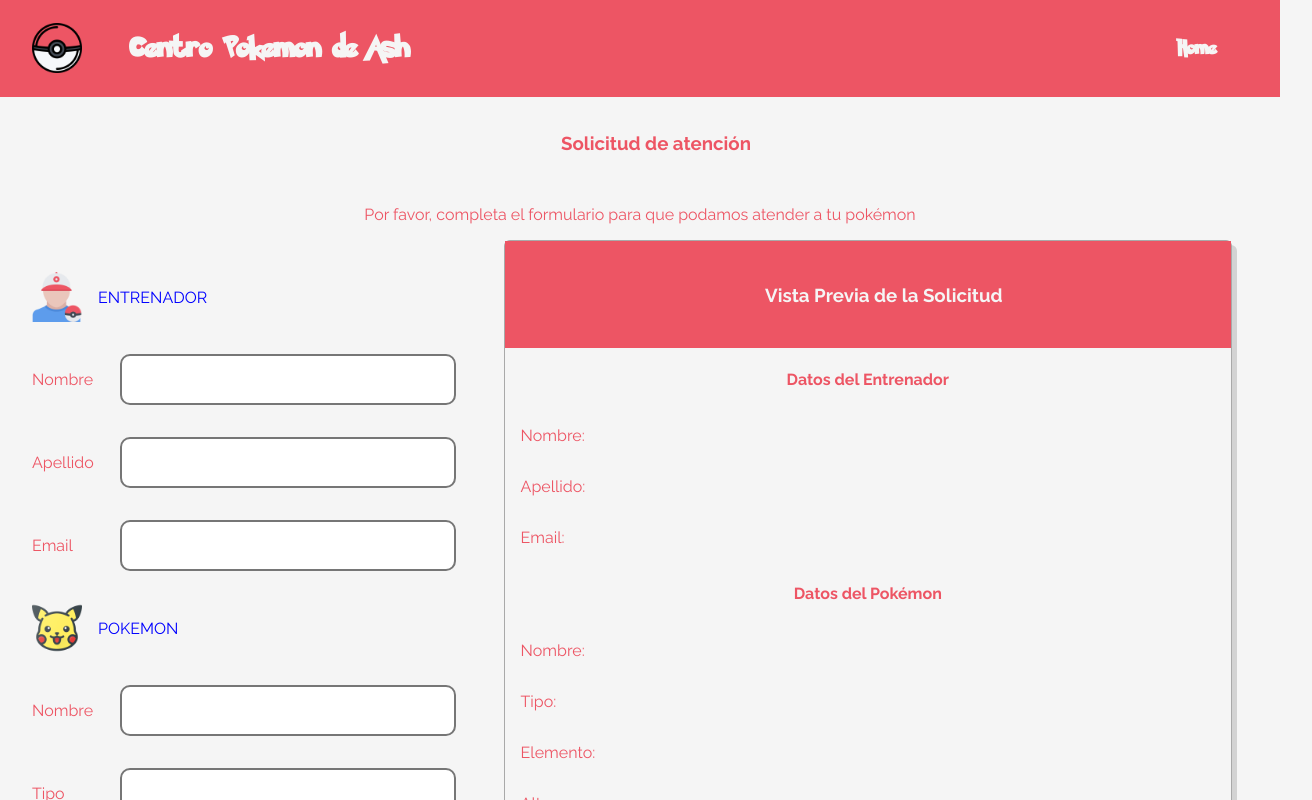
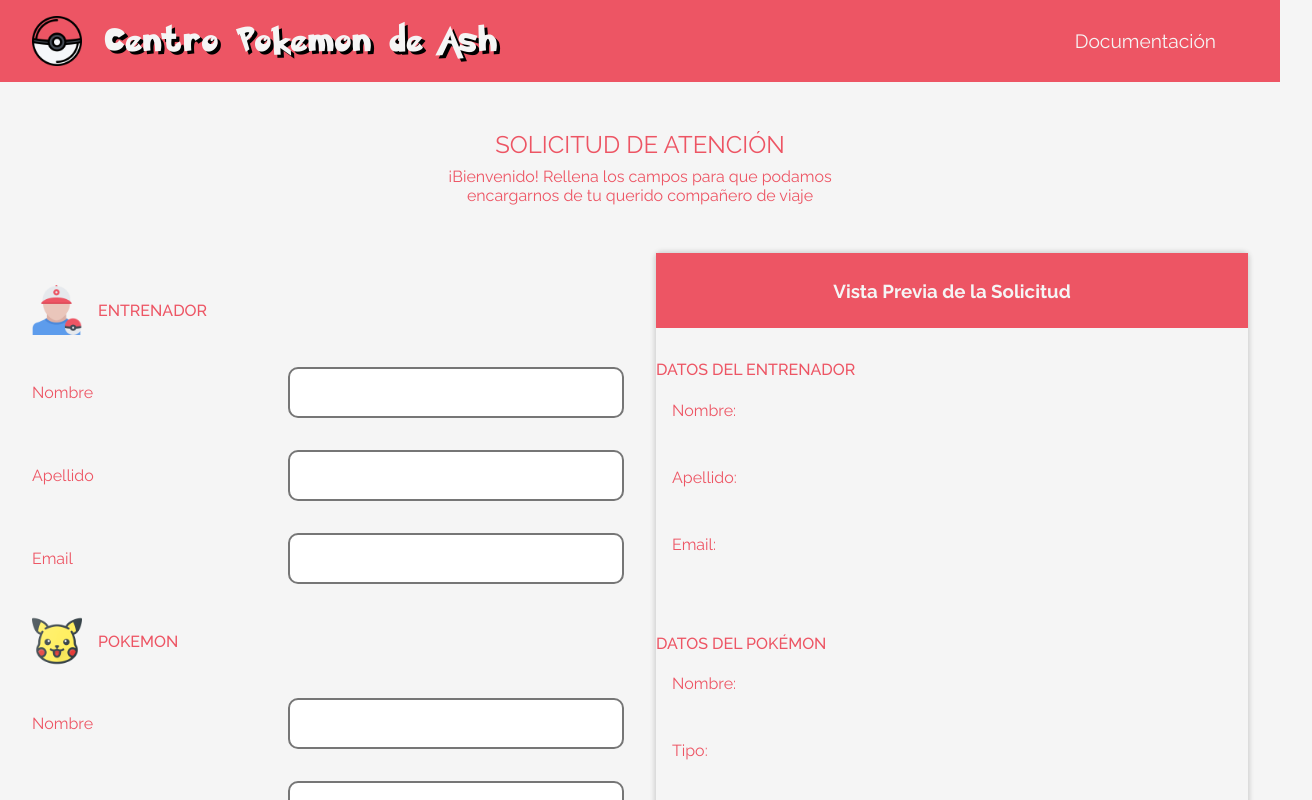
Before and after one commit to melognator/project-ash, a React app: page /formularioIngreso in a window 1280 px wide. Shown: the top 800 px of the page, 1312 px wide, since content can reach past the window. Built offline with nearby package versions, Linux system fonts and the light colour scheme; the HTML template or start-up script is replaced by a standard one.

Commit message:
Cambios a estilos

```diff
--- a/src/App.css
+++ b/src/App.css
@@ -7,20 +7,9 @@
   font-style: normal;
 }
 
-
-body {
-  background-color: whitesmoke;
-  font-family: "Raleway", sans-serif;
-  display: flex;
-  flex-direction: column;
-  justify-content: center;
-  align-items: center;
-  overflow-x: hidden;
-}
-
 .App {
   text-align: center;
-  height: 100vh;
+  /* height: 100vh; */
 }
 
 a {
@@ -76,8 +65,8 @@
     font-family: 'Pokemon', sans-serif;
     font-size: 3rem;
     color: whitesmoke;
-    text-shadow: 5px 5px black;
-    letter-spacing: 4px;
+    text-shadow: 0.25rem 0.25rem black;
+    letter-spacing: 0.25rem;
     font-weight: 400;
 }
 
@@ -143,17 +132,6 @@
     }
 }
 
-
-.formulario-ingreso {
-  color: #ed5564;
-  display: flex;
-  flex-direction: column;
-  justify-content: center;
-  height: 100%;
-  padding-bottom: 3rem;
-  margin-top: 2rem;
-}
-
 .input-contenedor {
     display: flex;
     align-items: center;
@@ -168,50 +146,6 @@
     border-radius: 10px;
     border-style: solid;
     margin-left: 1rem;
-}
-
-.formulario-ingreso .cuerpo-formulario {
-  display: flex;
-  flex-direction: row;
-  height: 90%;
-}
-
-.formulario-ingreso h3 {
-  width: 100%;
-  padding: 1rem;
-}
-
-.detalle-formulario {
-  width: 70%;
-  border: 1px solid darkgray;
-  margin: 0 3rem;
-  border-radius: 6px;
-  box-shadow: 5px 5px lightgray;
-}
-
-.detalle-formulario .encabezado {
-  max-width: 100%;
-  padding: 0.5rem;
-  background-color: #ed5564;
-  color: whitesmoke;
-}
-
-.cuerpo-formulario .inputs {
-  width: 40%;
-  margin-left: 2rem;
-}
-
-.nombre-seccion {
-  text-align: left;
-  margin-top: 2rem;
-  color: blue;
-  display: flex;
-  align-items: center;
-}
-
-.nombre-seccion img {
-  width: 50px;
-  margin-right: 1rem;
 }
 
 .datos-cliente .fila {
@@ -243,28 +177,6 @@
   cursor: pointer;
 }
 
-.form-header {
-  display: flex;
-  justify-content: space-between;
-  align-items: center;
-  padding: 0.5rem 2rem;
-  padding-right: 4rem;
-  background-color: #ed5564;
-  color: whitesmoke;
-  font-weight: bold;
-  font-family: "Pokemon", sans-serif;
-}
-
-.form-header div {
-  display: flex;
-  align-items: center;
-}
-
-.form-header img {
-  width: 50px;
-  margin-right: 3rem;
-}
-
 .volver {
   justify-self: end;
 }
--- a/src/components/Formulario/Detalle.jsx
+++ b/src/components/Formulario/Detalle.jsx
@@ -10,13 +10,14 @@
 
 import React, { useContext } from "react";
 import { FormContext } from "../../context/ContextoFormulario";
+import styles from "./Detalle.module.css"
 
 const Detalle = () => {
     const { state } = useContext(FormContext)
 
     return (
-        <div className="detalle-formulario">
-            <div className="encabezado">
+        <div className={styles.formdetails}>
+            <div className={styles.header}>
                 <h3>Vista Previa de la Solicitud</h3>
             </div>
             <section className="datos-cliente">
--- /dev/null
+++ b/src/components/Formulario/Detalle.module.css
@@ -0,0 +1,14 @@
+.formdetails {
+    width: 100%;
+    /* border: 1px solid darkgray; */
+    border-radius: 6px;
+    box-shadow: 0px 0px 4px 2px lightgray;
+    margin-right: 2rem;
+}
+
+.header {
+    max-width: 100%;
+    padding: 0.5rem;
+    background-color: #ed5564;
+    color: whitesmoke;
+}
--- a/src/components/Formulario/Formulario.jsx
+++ b/src/components/Formulario/Formulario.jsx
@@ -8,6 +8,7 @@
  * <Formulario />
  */
 
+import styles from "./Formulario.module.css"
 import React from "react";
 import { Link } from "react-router-dom";
 import pokebola from "../../assets/pokebola.png";
@@ -15,41 +16,44 @@
 import pikachu from "../../assets/pikachu.png";
 import Input from "../Input/Input";
 import Detalle from "./Detalle";
+import { docsURL } from "../../urls";
 
 const Formulario = () => {
   return (
     <>
-      <header className="form-header">
-        <div>
+      <header className={styles.header}>
+        <Link to="/" className={styles.brand}>
           <img src={pokebola} alt="pokebola" />
-          <h2>Centro Pokemon de Ash</h2>
-        </div>
-        <Link className="volver" to="/">
+          <h1>Centro Pokemon de Ash</h1>
+        </Link>
+        {/* <Link className="volver" to="/">
           Home
+        </Link> */}
+        <Link target="_blank" className={styles.link} to={docsURL}>
+            Documentación
         </Link>
       </header>
-      <div className="formulario-ingreso">
-        <h3>Solicitud de atención</h3>
+      <section className={styles.formcontainer}>
+        <h2>Solicitud de atención</h2>
         <p>
-          Por favor, completa el formulario para que podamos atender a tu
-          pokémon
+          ¡Bienvenido! Rellena los campos para que podamos <br />encargarnos de tu querido compañero de viaje
         </p>
-        <div className="cuerpo-formulario">
-          <div className="inputs">
+        <div className={styles.formbody}>
+          <div className={styles.inputs}>
             <div>
-              <p className="nombre-seccion">
+              <h4>
                 <img src={entrenador} alt="entrenador" />
-                <span>ENTRENADOR</span>
-              </p>
+                <span>Entrenador</span>
+              </h4>
               <Input name="nombre" label="Nombre" />
               <Input name="apellido" label="Apellido" />
               <Input name="email" label="Email" type="email" />
             </div>
             <div>
-              <p className="nombre-seccion">
+              <h4>
                 <img src={pikachu} alt="pikachu" />
-                <span>POKEMON</span>
-              </p>
+                <span>Pokemon</span>
+              </h4>
               <Input name="nombrePokemon" label="Nombre" />
               <Input name="tipoPokemon" label="Tipo" />
               <Input name="elementoPokemon" label="Elemento" />
@@ -59,7 +63,7 @@
           </div>
           <Detalle />
         </div>
-      </div>
+      </section>
     </>
   );
 };
--- /dev/null
+++ b/src/components/Formulario/Formulario.module.css
@@ -0,0 +1,96 @@
+.header {
+    display: flex;
+    justify-content: space-between;
+    align-items: center;
+    padding: 1rem 2rem;
+    padding-right: 4rem;
+    background-color: #ed5564;
+    color: whitesmoke;
+}
+
+.header h1 {
+    font-weight: 400;
+    margin: 0;
+    font-size: 1.75rem;
+    font-family: 'Pokemon', sans-serif;
+    text-shadow: 0.2rem 0.2rem black;
+    letter-spacing: 0.2rem;
+}
+
+.header div {
+    display: flex;
+    align-items: center;
+}
+
+.header img {
+    width: 50px;
+    margin-right: 1.5rem;
+}
+
+.brand {
+    display: flex;
+    align-items: center;
+}
+
+.link {
+    font-size: 1.2rem;
+}
+
+.link:hover {
+    text-decoration: underline;
+}
+
+.formcontainer {
+    color: #ed5564;
+    display: flex;
+    flex-direction: column;
+    justify-content: center;
+    padding-bottom: 3rem;
+}
+
+.formcontainer p {
+    margin: 0;
+    margin-bottom: 3rem;
+}
+
+.formcontainer h2 {
+    font-size: 1.5rem;
+    font-weight: 400;
+    text-transform: uppercase;
+    margin-top: 3rem;
+    margin-bottom: 0.5rem;
+}
+
+.formbody {
+    display: grid;
+    grid-template-columns: 1fr;
+    padding: 0 2rem;
+    gap: 2rem;
+}
+
+@media (min-width: 1024px) {
+    .formbody {
+        grid-template-columns: 1fr 1fr;
+    }
+}
+
+
+
+.formbody h4 {
+    text-align: left;
+    margin-top: 2rem;
+    color: #ed5564;
+    display: flex;
+    align-items: center;
+    font-weight: 500;
+    text-transform: uppercase;
+  }
+
+.formbody h4 img {
+    width: 50px;
+    margin-right: 1rem;
+}
+
+.inputs {
+
+}
--- a/src/index.css
+++ b/src/index.css
@@ -1,21 +1,10 @@
 body {
   margin: 0;
-  font-family: -apple-system, BlinkMacSystemFont, "Segoe UI", "Roboto", "Oxygen",
-    "Ubuntu", "Cantarell", "Fira Sans", "Droid Sans", "Helvetica Neue",
-    sans-serif;
-  -webkit-font-smoothing: antialiased;
-  -moz-osx-font-smoothing: grayscale;
+  background-color: whitesmoke;
+  font-family: "Raleway", sans-serif;
 }
 
 code {
   font-family: source-code-pro, Menlo, Monaco, Consolas, "Courier New",
     monospace;
 }
-
-#root {
-  width: 100%;
-}
-
-body {
-  box-sizing: border-box;
-}
--- /dev/null
+++ b/src/urls.js
@@ -0,0 +1,2 @@
+export const githubURL = "https://github.com/melognator/project-ash"
+export const docsURL = "https://project-ash-docs.vercel.app"
```
Lines whose indentation alone changed are shown as unchanged.
